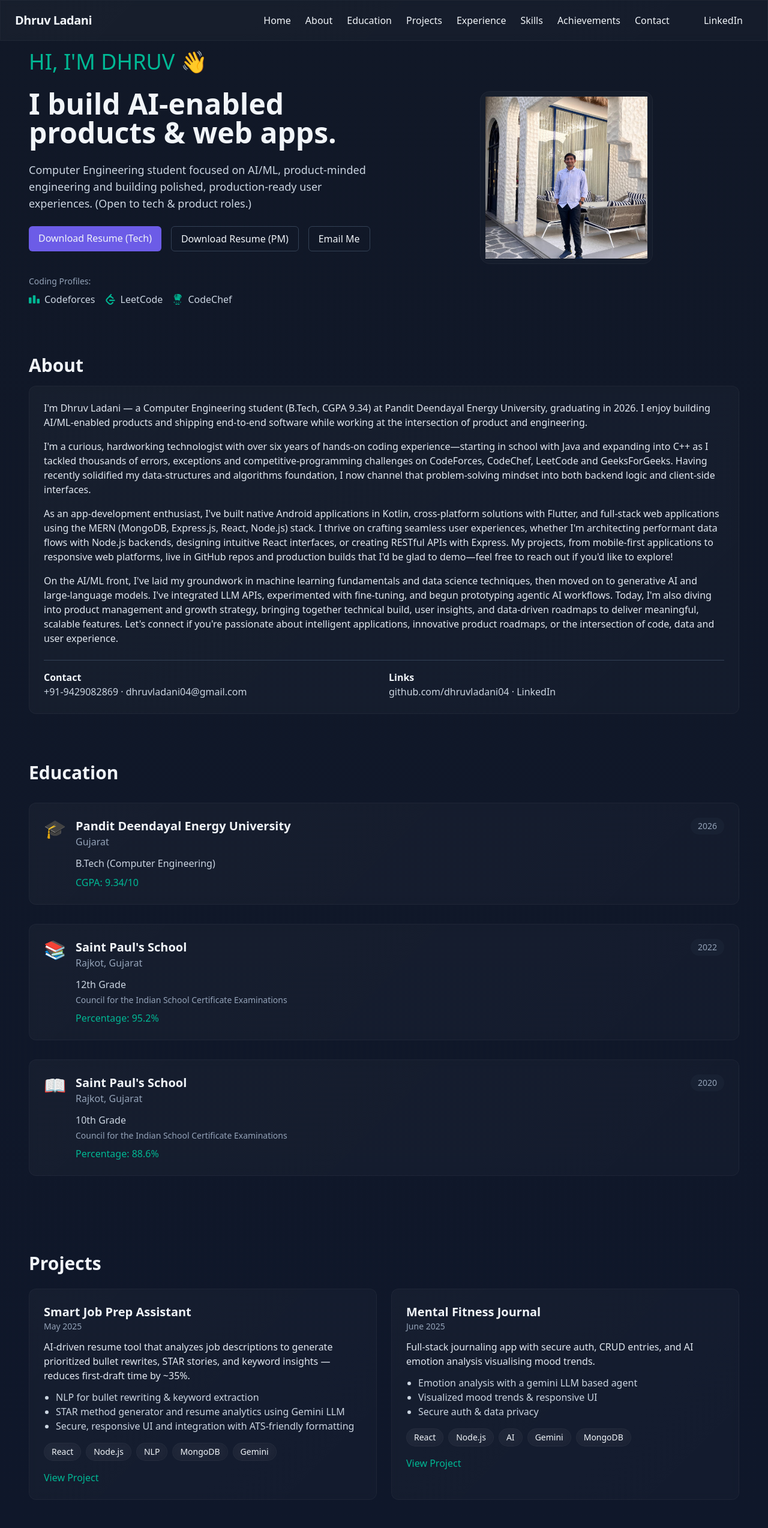
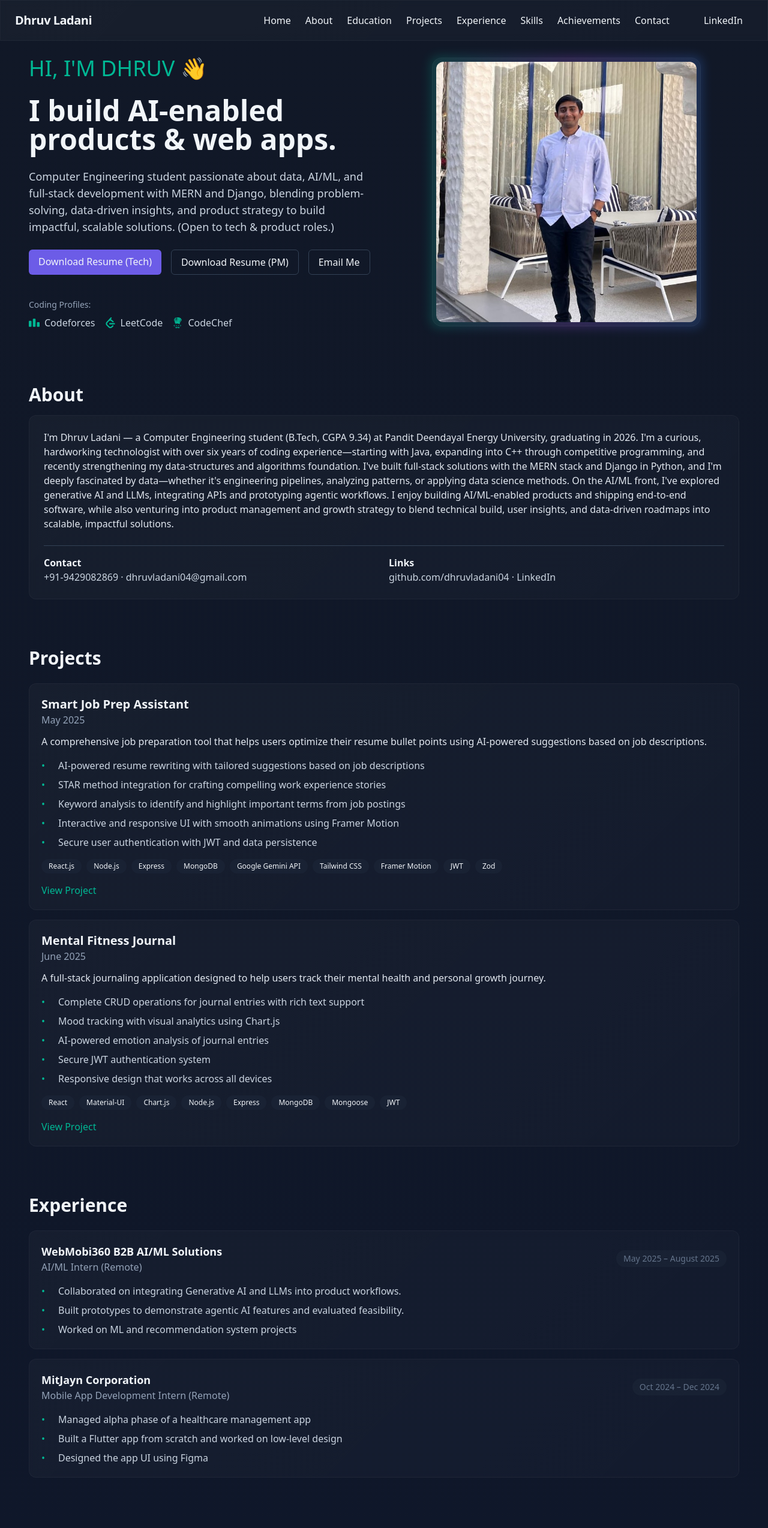
Before and after one commit to dhruvladani04/Portfolio, a React (Vite) app: page / in a window 1280 px wide. Shown: the top 2547 px of the page at 60% size. Built offline with nearby package versions, Linux system fonts and the light colour scheme.

Commit message:
Polished version

```diff
--- a/src/App.jsx
+++ b/src/App.jsx
@@ -23,14 +23,14 @@ function MainContent() {
         <section id="about" className="pt-20">
           <About />
         </section>
-        <section id="education" className="pt-20">
-          <Education />
-        </section>
         <section id="projects" className="pt-20">
           <Projects />
         </section>
         <section id="experience" className="pt-20">
           <Experience />
+        </section>
+        <section id="education" className="pt-20">
+          <Education />
         </section>
         <section id="skills" className="pt-20">
           <Skills />
--- a/src/components/About.jsx
+++ b/src/components/About.jsx
@@ -8,19 +8,7 @@ export default function About() {
       <div className="glass rounded-xl p-6 space-y-6">
         <div className="space-y-4">
           <p className="text-slate-200">
-            I'm Dhruv Ladani — a Computer Engineering student (B.Tech, CGPA 9.34) at Pandit Deendayal Energy University, graduating in 2026. I enjoy building AI/ML-enabled products and shipping end-to-end software while working at the intersection of product and engineering.
-          </p>
-
-          <p className="text-slate-200">
-            I'm a curious, hardworking technologist with over six years of hands‑on coding experience—starting in school with Java and expanding into C++ as I tackled thousands of errors, exceptions and competitive‑programming challenges on CodeForces, CodeChef, LeetCode and GeeksForGeeks. Having recently solidified my data‑structures and algorithms foundation, I now channel that problem‑solving mindset into both backend logic and client‑side interfaces.
-          </p>
-
-          <p className="text-slate-200">
-            As an app‑development enthusiast, I've built native Android applications in Kotlin, cross‑platform solutions with Flutter, and full-stack web applications using the MERN (MongoDB, Express.js, React, Node.js) stack. I thrive on crafting seamless user experiences, whether I'm architecting performant data flows with Node.js backends, designing intuitive React interfaces, or creating RESTful APIs with Express. My projects, from mobile-first applications to responsive web platforms, live in GitHub repos and production builds that I'd be glad to demo—feel free to reach out if you'd like to explore!
-          </p>
-
-          <p className="text-slate-200">
-            On the AI/ML front, I've laid my groundwork in machine learning fundamentals and data science techniques, then moved on to generative AI and large‑language models. I've integrated LLM APIs, experimented with fine‑tuning, and begun prototyping agentic AI workflows. Today, I'm also diving into product management and growth strategy, bringing together technical build, user insights, and data‑driven roadmaps to deliver meaningful, scalable features. Let's connect if you're passionate about intelligent applications, innovative product roadmaps, or the intersection of code, data and user experience.
+            I'm Dhruv Ladani — a Computer Engineering student (B.Tech, CGPA 9.34) at Pandit Deendayal Energy University, graduating in 2026. I'm a curious, hardworking technologist with over six years of coding experience—starting with Java, expanding into C++ through competitive programming, and recently strengthening my data-structures and algorithms foundation. I've built full-stack solutions with the MERN stack and Django in Python, and I'm deeply fascinated by data—whether it's engineering pipelines, analyzing patterns, or applying data science methods. On the AI/ML front, I've explored generative AI and LLMs, integrating APIs and prototyping agentic workflows. I enjoy building AI/ML-enabled products and shipping end-to-end software, while also venturing into product management and growth strategy to blend technical build, user insights, and data-driven roadmaps into scalable, impactful solutions.
           </p>
         </div>
 
--- a/src/components/Hero.jsx
+++ b/src/components/Hero.jsx
@@ -20,7 +20,7 @@ export default function Hero() {
           I build AI-enabled products & web apps.
         </h1>
         <p className="text-lg text-slate-300 max-w-xl">
-          Computer Engineering student focused on AI/ML, product-minded engineering and building polished, production-ready user experiences.
+          Computer Engineering student passionate about data, AI/ML, and full-stack development with MERN and Django, blending problem-solving, data-driven insights, and product strategy to build impactful, scalable solutions.
           (Open to tech & product roles.)
         </p>
 
@@ -87,17 +87,40 @@ export default function Hero() {
       </motion.div>
 
       <motion.div
-        initial={{ scale: 0.98, opacity: 0 }}
-        animate={{ scale: 1, opacity: 1 }}
-        transition={{ duration: 0.6 }}
-        className="mx-auto"
+        initial={{ scale: 0.95, opacity: 0, rotate: -2 }}
+        animate={{
+          scale: 1,
+          opacity: 1,
+          rotate: 0,
+          transition: {
+            duration: 0.8,
+            ease: [0.2, 0.8, 0.2, 1]
+          }
+        }}
+        whileHover={{
+          y: -5,
+          transition: {
+            duration: 0.3,
+            ease: "easeOut"
+          }
+        }}
+        className="flex items-center justify-center w-full h-full p-4 relative group"
       >
-        <div className="w-72 h-72 rounded-2xl overflow-hidden glass border p-2 mx-auto">
-          <img
-            src="/avatar.jpg"
-            alt="Dhruv avatar"
-            className="w-full h-full object-cover"
-          />
+        <div className="relative">
+          <div className="absolute -inset-1 bg-gradient-to-r from-accent/30 via-purple-500/30 to-blue-500/30 rounded-2xl blur opacity-70 group-hover:opacity-100 transition-all duration-300 group-hover:duration-500"></div>
+          <div className="relative w-88 h-88 md:w-[28rem] md:h-[28rem] rounded-2xl overflow-hidden glass border-2 border-accent/20 p-1.5 transform transition-all duration-300 group-hover:scale-[1.02] group-hover:border-accent/40">
+            <motion.img
+              src="/avatar.jpg"
+              alt="Dhruv avatar"
+              className="w-full h-full object-cover rounded-xl"
+              initial={{ scale: 1 }}
+              whileHover={{
+                scale: 1.15,
+                transition: { duration: 0.5 }
+              }}
+            />
+            <div className="absolute inset-0 bg-gradient-to-t from-black/40 via-transparent to-transparent opacity-0 group-hover:opacity-100 transition-opacity duration-300"></div>
+          </div>
         </div>
       </motion.div>
     </div>
--- a/src/components/Projects.jsx
+++ b/src/components/Projects.jsx
@@ -7,33 +7,37 @@ export default function Projects() {
   return (
     <div>
       <h2 className="text-3xl font-bold mb-6">Projects</h2>
-      <div className="grid md:grid-cols-2 gap-6">
-        {projects.map(p => (
+      <div className="space-y-4">
+        {projects.map((p, index) => (
           <motion.div
             key={p.id}
-            className="glass rounded-xl p-6"
+            className="glass rounded-xl p-5"
             initial={{ y: 10, opacity: 0 }}
             animate={{ y: 0, opacity: 1 }}
-            transition={{ duration: 0.4 }}
+            transition={{ delay: index * 0.1, duration: 0.4 }}
           >
-            <div className="flex justify-between items-start">
+            <div className="flex flex-col md:flex-row justify-between items-start md:items-center gap-2">
               <div>
                 <h3 className="text-xl font-semibold">{p.title}</h3>
-                <p className="text-sm text-slate-400">{p.timeframe}</p>
+                <p className="text-slate-400">{p.timeframe}</p>
               </div>
             </div>
 
             <p className="mt-3 text-slate-200">{p.summary}</p>
 
-            <ul className="mt-3 list-disc pl-5 text-slate-300">
+            <ul className="mt-4 space-y-2 pl-5">
               {p.bullets.map((b, i) => (
-                <li key={i}>{b}</li>
+                <li key={i} className="relative before:content-['•'] before:absolute before:-left-5 before:text-accent pl-2 text-slate-300">
+                  {b}
+                </li>
               ))}
             </ul>
 
             <div className="mt-4 flex flex-wrap gap-2">
               {p.tech.map(t => (
-                <span key={t} className="px-3 py-1 text-sm rounded-full glass">{t}</span>
+                <span key={t} className="px-3 py-1 text-xs rounded-full bg-slate-800/50">
+                  {t}
+                </span>
               ))}
             </div>
 
--- a/src/data/experience.js
+++ b/src/data/experience.js
@@ -6,7 +6,8 @@ export const experience = [
     timeframe: 'May 2025 – August 2025',
     bullets: [
       'Collaborated on integrating Generative AI and LLMs into product workflows.',
-      'Built prototypes to demonstrate agentic AI features and evaluated feasibility.'
+      'Built prototypes to demonstrate agentic AI features and evaluated feasibility.',
+      'Worked on ML and recommendation system projects',
     ]
   },
   {
@@ -16,7 +17,8 @@ export const experience = [
     timeframe: 'Oct 2024 – Dec 2024',
     bullets: [
       'Managed alpha phase of a healthcare management app',
-      'Built a Flutter app from scratch and worked on low-level design'
+      'Built a Flutter app from scratch and worked on low-level design',
+      'Designed the app UI using Figma',
     ]
   }
 ]
--- a/src/data/projects.js
+++ b/src/data/projects.js
@@ -1,32 +1,56 @@
-// Projects displayed on the portfolio. Edit as required.
+// Projects displayed on the portfolio with detailed information from READMEs
 
 export const projects = [
   {
     id: 'smart-job-prep',
     title: 'Smart Job Prep Assistant',
     timeframe: 'May 2025',
-    summary:
-      'AI-driven resume tool that analyzes job descriptions to generate prioritized bullet rewrites, STAR stories, and keyword insights — reduces first-draft time by ~35%.',
+    summary: 'A comprehensive job preparation tool that helps users optimize their resume bullet points using AI-powered suggestions based on job descriptions.',
     bullets: [
-      'NLP for bullet rewriting & keyword extraction',
-      'STAR method generator and resume analytics using Gemini LLM',
-      'Secure, responsive UI and integration with ATS-friendly formatting'
+      'AI-powered resume rewriting with tailored suggestions based on job descriptions',
+      'STAR method integration for crafting compelling work experience stories',
+      'Keyword analysis to identify and highlight important terms from job postings',
+      'Interactive and responsive UI with smooth animations using Framer Motion',
+      'Secure user authentication with JWT and data persistence'
     ],
-    tech: ['React', 'Node.js', 'NLP', 'MongoDB','Gemini'],
-    link: 'https://github.com/dhruvladani04/smart-job-prep-assistant'
+    tech: [
+      'React.js', 'Node.js', 'Express', 'MongoDB',
+      'Google Gemini API', 'Tailwind CSS', 'Framer Motion',
+      'JWT', 'Zod'
+    ],
+    link: 'https://github.com/dhruvladani04/smart-job-prep-assistant',
+    features: [
+      'AI-Powered Resume Rewriting',
+      'STAR Method Integration',
+      'Keyword Analysis',
+      'Interactive UI',
+      'Responsive Design',
+      'Secure Authentication'
+    ]
   },
   {
     id: 'mental-fitness-journal',
     title: 'Mental Fitness Journal',
     timeframe: 'June 2025',
-    summary:
-      'Full-stack journaling app with secure auth, CRUD entries, and AI emotion analysis visualising mood trends.',
+    summary: 'A full-stack journaling application designed to help users track their mental health and personal growth journey.',
     bullets: [
-      'Emotion analysis with a gemini LLM based agent',
-      'Visualized mood trends & responsive UI',
-      'Secure auth & data privacy'
+      'Complete CRUD operations for journal entries with rich text support',
+      'Mood tracking with visual analytics using Chart.js',
+      'AI-powered emotion analysis of journal entries',
+      'Secure JWT authentication system',
+      'Responsive design that works across all devices'
     ],
-    tech: ['React', 'Node.js', 'AI', 'Gemini','MongoDB'],
-    link: '#'
+    tech: [
+      'React', 'Material-UI', 'Chart.js', 'Node.js',
+      'Express', 'MongoDB', 'Mongoose', 'JWT'
+    ],
+    features: [
+      'User Authentication',
+      'Journal Entry Management',
+      'Mood Tracking',
+      'Data Visualization',
+      'Responsive Design',
+      'Secure Data Storage'
+    ]
   }
 ]
```
Also changed, not shown: public/avatar.jpg.
